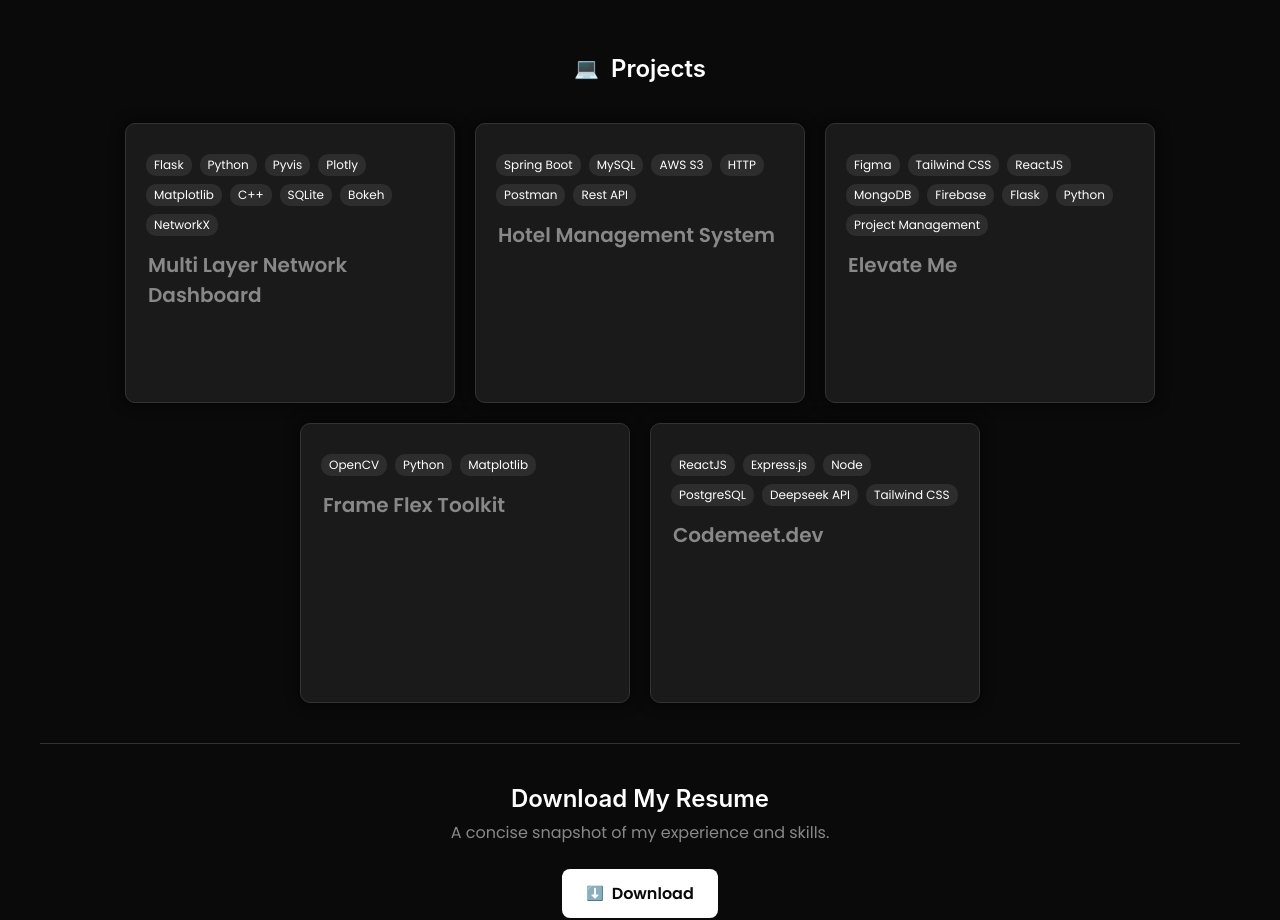
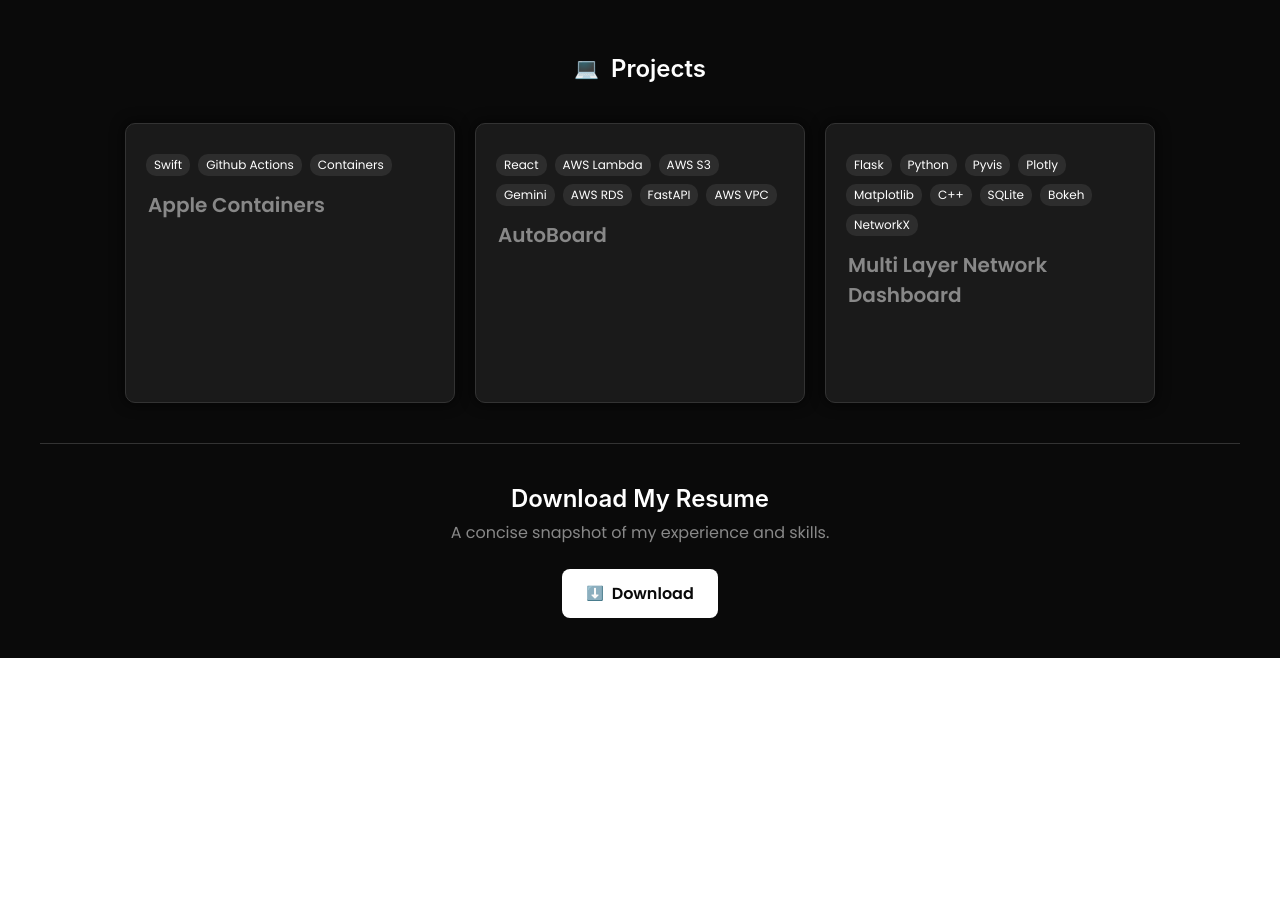
Before and after one commit to Ronitsabhaya75/Portfolio, a React (Create React App) app: page / in a window 1280 px wide. Shown: the part 1920-2840 px from the top of the page. After the commit the page ends 2578 px from the top, so only its background shows below. Built offline with nearby package versions, Linux system fonts and the light colour scheme.

Commit message:
upfated the content

```diff
--- a/src/data/constants.js
+++ b/src/data/constants.js
@@ -19,7 +19,7 @@ export const Bio = {
       role: "Software Engineer Intern",
       company: "Trading Technologies",
       date: "June 2025 - Aug 2025",
-      desc: " Led cross-functional efforts to optimize CI workflows, improving test monitoring efficiency by 40% and accelerating delivery cycles. Designed  custom CI GitHub Actions workflows to automate testing pipelines, improving file checking efficiency by 30%. Configured self-hosted GitHub runners on AWS EC2 using launch templates, reducing test workflow execution time by 20% and improving CI efficiency. Built Podman container using GitHub API to fetch latest release hooks, accelerating TTUS image builds by 33%.",
+      desc: " • Reduced manual PR review time by 30% by implementing Python path mapping algorithms within a Yaml file to detect missing test files by cross-referencing file-path metadata. Designed an automated notification system that accelerated failure detection by 39% to intercept test failures and stream real-time diagnostic reports to Slack Improved testing efficiency by 35% by architecting an AWS Launch Templates to initialize EC2 instances for high-performance, self-hosted test execution. Optimized image-building process by replacing manual S3 workflows with an automated fetch and build system byutilizing Podman and Kubernetes to accelerate the deployment of containers by 33%.",
     },
 
     {
@@ -71,41 +71,26 @@ export const Bio = {
   export const projects = [
     {
       id: 0,
+      title: "Apple Containers",
+      tags: ["Swift", "Github Actions", "Containers"],
+      webapp: "https://opensource.apple.com/projects/container/",
+      github: "https://github.com/apple/container",
+    },
+    {
+      id: 1,
+      title: "AutoBoard",
+      tags: [
+        "React", "AWS Lambda", "AWS S3", "Gemini", "AWS RDS", "FastAPI", "AWS VPC",
+      ],
+      webapp: "https://github.com/Rabib001/HackUTD_2025",
+      github: "https://github.com/Rabib001/HackUTD_2025",
+    },
+    {
+      id: 2,
       title: "Multi Layer Network Dashboard",
       tags: ["Flask", "Python", "Pyvis", "Plotly", "Matplotlib", "C++", "SQLite", "Bokeh", "NetworkX"],
       webapp: "https://itlab.uta.edu/mlndash-live/",
     },
-    {
-      id: 1,
-      title: "Hotel Management System",
-      tags: [
-        "Spring Boot",
-        "MySQL",
-        "AWS S3",
-        "HTTP",
-        "Postman",
-        "Rest API",
-      ],
-      webapp: "https://github.com/Ronitsabhaya75/Hotel-Management-System",
-      github: "https://github.com/Ronitsabhaya75/Hotel-Management-System",
-    },
-    {
-      id: 2,
-      title: "Elevate Me",
-      tags: ["Figma", "Tailwind CSS", "ReactJS", "MongoDB", "Firebase", "Flask", "Python", "Project Management"],
-      webapp: "https://elevatemeapp.co/",
-    },
-    {
-      id: 3,
-      title: "Frame Flex Toolkit",
-      tags: ["OpenCV", "Python", "Matplotlib"],
-      webapp: "https://github.com/Ronitsabhaya75/FramFlex_Toolkit",
-      github: "https://github.com/Ronitsabhaya75/FramFlex_Toolkit",
-    },
-    {
-      id: 4,
-      title: "Codemeet.dev",
-      tags: ["ReactJS", "Express.js", "Node", "PostgreSQL", "Deepseek API", "Tailwind CSS"],
-      webapp: "https://www.codemeet.dev"
-    }
+
+
   ];
```
